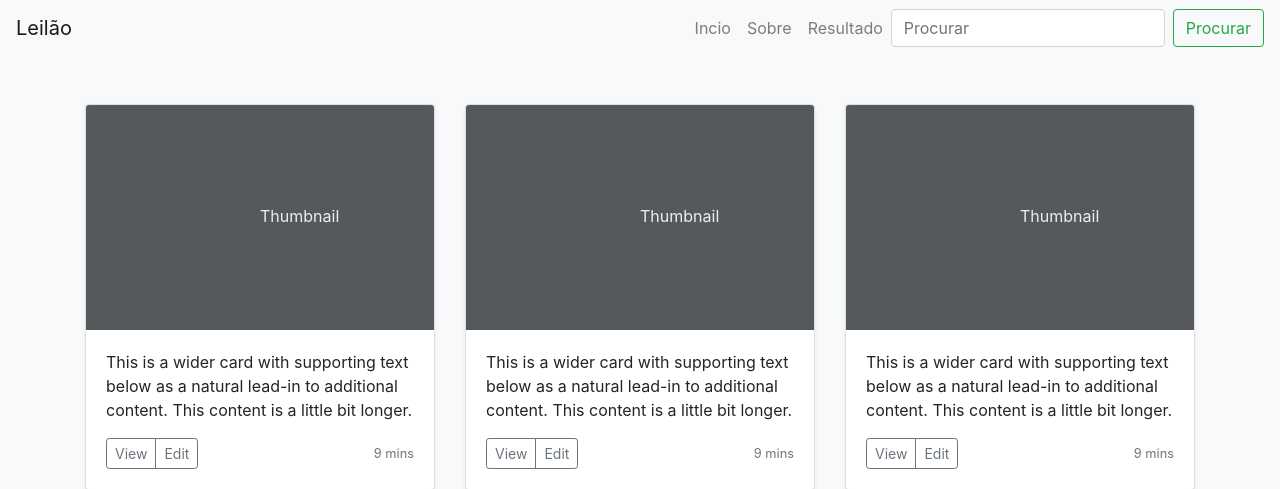
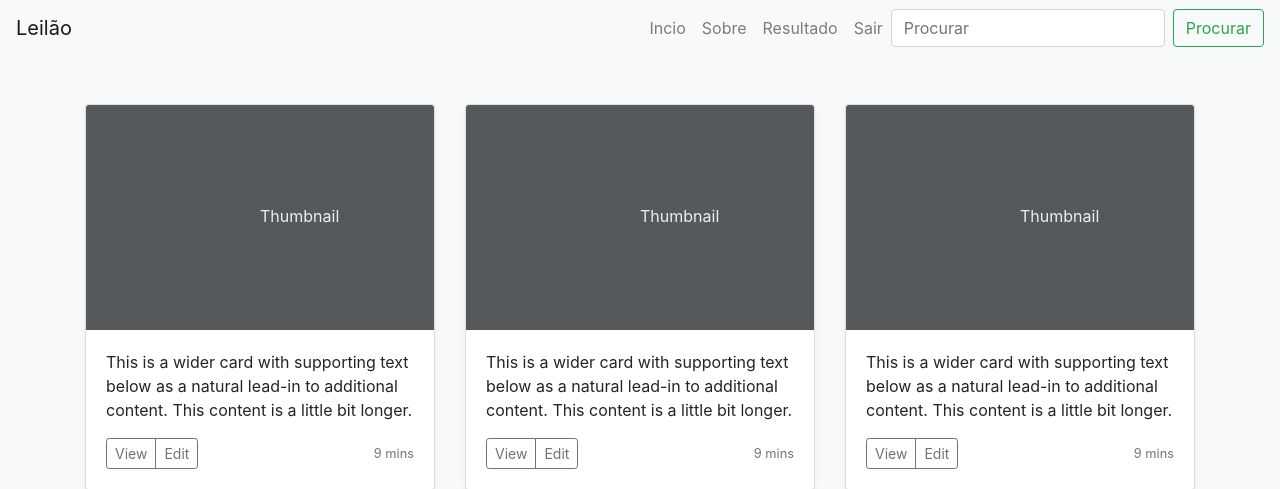
Before and after one commit to Borgitoh/leilao, a PHP site: page / in a window 1280 px wide. Shown: the top 489 px of the page. Run offline with PHP 8.4, Linux system fonts and the light colour scheme; a user stored in the database is signed in.

Commit message:
criar logut para usuario normal

```diff
--- a/LeilaoOnline/index.php
+++ b/LeilaoOnline/index.php
@@ -34,6 +34,11 @@ session_start();
       <?php   if( !$_SESSION['idTipoUsario']){?>
       <li class="nav-item">
         <a class="nav-link" href="login.php">Login</a>
+      </li>
+      <?php }?>
+      <?php   if($_SESSION['idTipoUsario']){?>
+      <li class="nav-item">
+        <a class="nav-link" href="php/sair.php?sessao=sim">Sair</a>
       </li>
       <?php }?>
     </ul>
```
